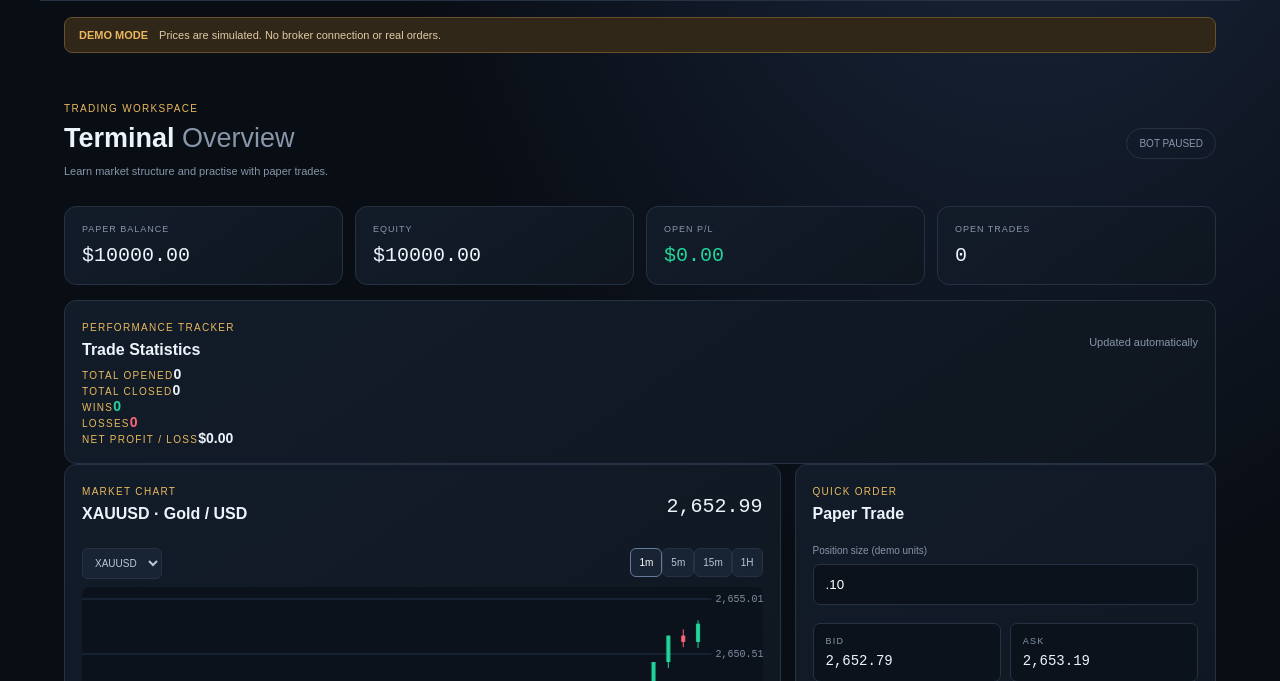
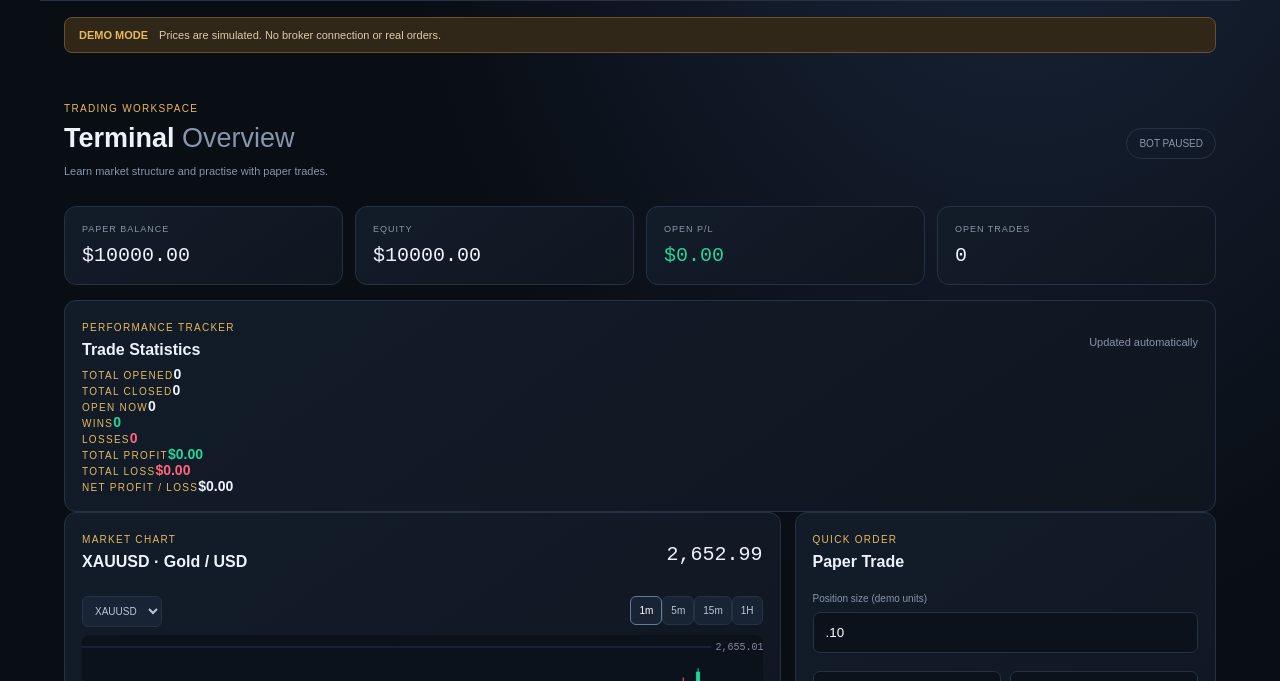
Before and after one commit to championblack/-BLACKHUB-TRADER, a plain HTML site: page index.html in a window 1280 px wide. Shown: the part 75-756 px from the top of the page. Drawn offline with Linux system fonts and the light colour scheme.

Commit message:
Expand dashboard trade statistics

```diff
--- a/index.html
+++ b/index.html
@@ -3,7 +3,7 @@
 <body><header><div class="brand"><b class="mark">B</b><span>BLACKHUB <strong>TRADER</strong><small>PAPER TERMINAL</small></span></div><span class="status"><i></i> SIMULATION</span></header>
 <div class="notice"><b>DEMO MODE</b> Prices are simulated. No broker connection or real orders.</div>
 <main><section class="intro"><div><small>TRADING WORKSPACE</small><h1>Terminal <span>Overview</span></h1><p>Learn market structure and practise with paper trades.</p></div><span id="botState" class="pill">BOT PAUSED</span></section>
-<section class="metrics"><article><small>PAPER BALANCE</small><strong id="balance">$10,000.00</strong></article><article><small>EQUITY</small><strong id="equity">$10,000.00</strong></article><article><small>OPEN P/L</small><strong id="pl">$0.00</strong></article><article><small>OPEN TRADES</small><strong id="openCount">0</strong></article></section><section class="panel stats-panel"><div class="panelhead"><div><small>PERFORMANCE TRACKER</small><h2>Trade Statistics</h2></div><span class="muted">Updated automatically</span></div><div class="stats-grid"><article><small>TOTAL OPENED</small><strong id="totalOpened">0</strong></article><article><small>TOTAL CLOSED</small><strong id="closed">0</strong></article><article><small>WINS</small><strong id="wins" class="positive">0</strong></article><article><small>LOSSES</small><strong id="losses" class="negative">0</strong></article><article><small>NET PROFIT / LOSS</small><strong id="netResult">$0.00</strong></article></div></section>
+<section class="metrics"><article><small>PAPER BALANCE</small><strong id="balance">$10,000.00</strong></article><article><small>EQUITY</small><strong id="equity">$10,000.00</strong></article><article><small>OPEN P/L</small><strong id="pl">$0.00</strong></article><article><small>OPEN TRADES</small><strong id="openCount">0</strong></article></section><section class="panel stats-panel"><div class="panelhead"><div><small>PERFORMANCE TRACKER</small><h2>Trade Statistics</h2></div><span class="muted">Updated automatically</span></div><div class="stats-grid"><article><small>TOTAL OPENED</small><strong id="totalOpened">0</strong></article><article><small>TOTAL CLOSED</small><strong id="closed">0</strong></article><article><small>OPEN NOW</small><strong id="openCountStats">0</strong></article><article><small>WINS</small><strong id="wins" class="positive">0</strong></article><article><small>LOSSES</small><strong id="losses" class="negative">0</strong></article><article><small>TOTAL PROFIT</small><strong id="grossProfit" class="positive">$0.00</strong></article><article><small>TOTAL LOSS</small><strong id="grossLoss" class="negative">$0.00</strong></article><article><small>NET PROFIT / LOSS</small><strong id="netResult">$0.00</strong></article></div></section>
 <section class="layout"><article class="panel"><div class="panelhead"><div><small>MARKET CHART</small><h2 id="symbolTitle">XAUUSD · Gold / USD</h2></div><strong id="price" class="price">2,650.00</strong></div><div class="toolbar"><select id="symbol"><option>XAUUSD</option><option>BTCUSD</option></select><div><button data-tf="1m" class="active">1m</button><button data-tf="5m">5m</button><button data-tf="15m">15m</button><button data-tf="1h">1H</button></div></div><canvas id="chart" height="260"></canvas><small class="muted">ILLUSTRATIVE CANDLES · NOT LIVE MARKET DATA</small></article>
 <article class="panel"><small>QUICK ORDER</small><h2>Paper Trade</h2><label>Position size (demo units)<input id="size" type="number" min=".01" max="5" step=".01" value=".10"></label><div class="quotes"><div><small>BID</small><b id="bid">2,649.80</b></div><div><small>ASK</small><b id="ask">2,650.20</b></div></div><div class="orders"><button id="buy">BUY / LONG ↗</button><button id="sell">SELL / SHORT ↘</button></div><p id="feedback" class="muted">Open a simulated position to practise.</p><hr><div class="botrow"><div><b>Strategy assistant</b><small class="muted">Observes simulated price movement only</small></div><button id="bot">START BOT</button></div></article></section>
 <section class="panel terminal"><div class="panelhead"><div><small>ACCOUNT ACTIVITY</small><h2>Terminal</h2></div><nav><button class="active" data-tab="positions">Positions</button><button data-tab="history">History</button><button data-tab="signals">Signals</button></nav></div><div id="positions"><div class="tablewrap"><table><thead><tr><th>SYMBOL</th><th>SIDE</th><th>SIZE</th><th>ENTRY</th><th>MARK</th><th>P/L</th><th></th></tr></thead><tbody id="positionRows"><tr><td colspan="7" class="empty">No open paper positions.</td></tr></tbody></table></div></div><div id="history" hidden><div class="tablewrap"><table><thead><tr><th>SYMBOL</th><th>SIDE</th><th>SIZE</th><th>ENTRY</th><th>EXIT</th><th>RESULT</th></tr></thead><tbody id="historyRows"><tr><td colspan="6" class="empty">No closed trades yet.</td></tr></tbody></table></div></div><div id="signals" hidden class="muted">Start the assistant to observe illustrative market movements.</div></section></main><footer>BLACKHUB TRADER · Educational paper-trading simulator · No live prices</footer><script src="app.js"></script></body></html>
```
